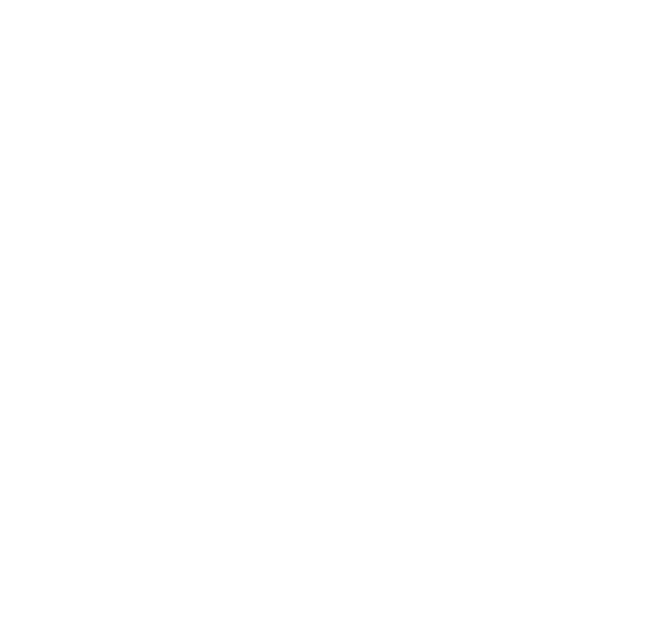
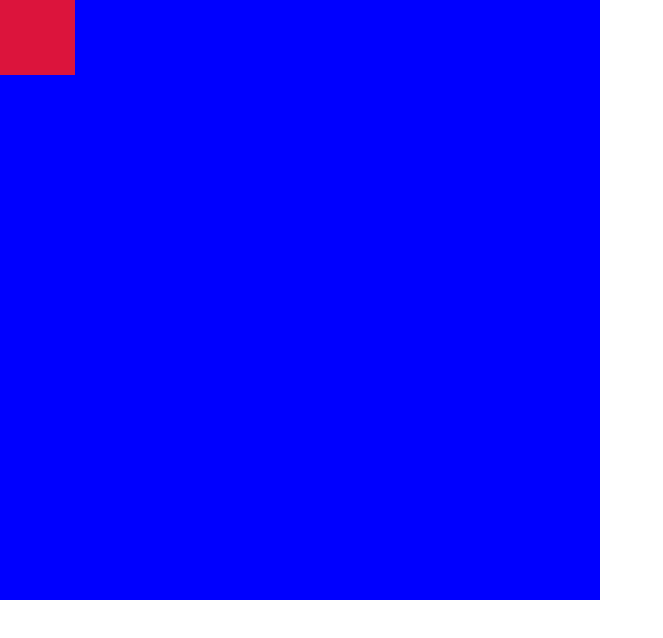
Before and after one commit to Vrok-Kronos/pixel-sketch, a plain HTML site: page index.html in a window 1280 px wide. Shown: the whole page, without its empty margins (0-663 px from the left). Drawn offline with Linux system fonts and the light colour scheme.

Commit message:
Adds js and css to create grid and change color on mouse enter

```diff
--- a/code.js
+++ b/code.js
@@ -1,4 +1,33 @@
-/*Load script as browser parses the html, but wait till its finished before running this file*/
+//Load script as browser parses the html, but wait till its finished before running this file
 document.addEventListener("DOMContentLoaded", function() {
- 	/*do stuff function*/
+
+	let sideOfSquare = 8
+	  , drawSpaceSize = sideOfSquare * sideOfSquare;
+
+	const DRAW_DIV = document.getElementById('draw');
+
+	//function create_draw_space() {
+
+	for (let i = 1; i <= drawSpaceSize; i += 1) {
+
+		let newDiv = document.createElement('div');
+
+		newDiv.classList.add('pseudoPixel');
+
+		newDiv.addEventListener(`mouseenter`, change_color);
+
+		DRAW_DIV.appendChild(newDiv);
+	}
+
+	document.getElementById('draw').style.gridTemplateColumns = `repeat(${sideOfSquare}, 1fr)`;
+	document.getElementById('draw').style.gridTemplateRows = `repeat(${sideOfSquare}, 1fr)`;
+
+	//}
+
+
+
+	function change_color(e) {
+		e.target.classList.remove(`pseudoPixel`);
+		e.target.classList.add(`pseudoPixelChange`);
+	}
 });
--- a/style.css
+++ b/style.css
@@ -0,0 +1,19 @@
+
+#draw {
+	height: 600px;
+	width: 600px;
+	display: grid;
+	/*grid-template-columns: repeat(3, 1fr);
+	grid-template-rows: repeat(3, 1fr);*/
+
+}
+
+.pseudoPixel {
+	background-color: blue;
+	height: auto;
+	width: auto;
+}
+
+.pseudoPixelChange {
+	background-color: crimson;
+}
```
Also changed, not shown: index.html (+0 -1 lines).
